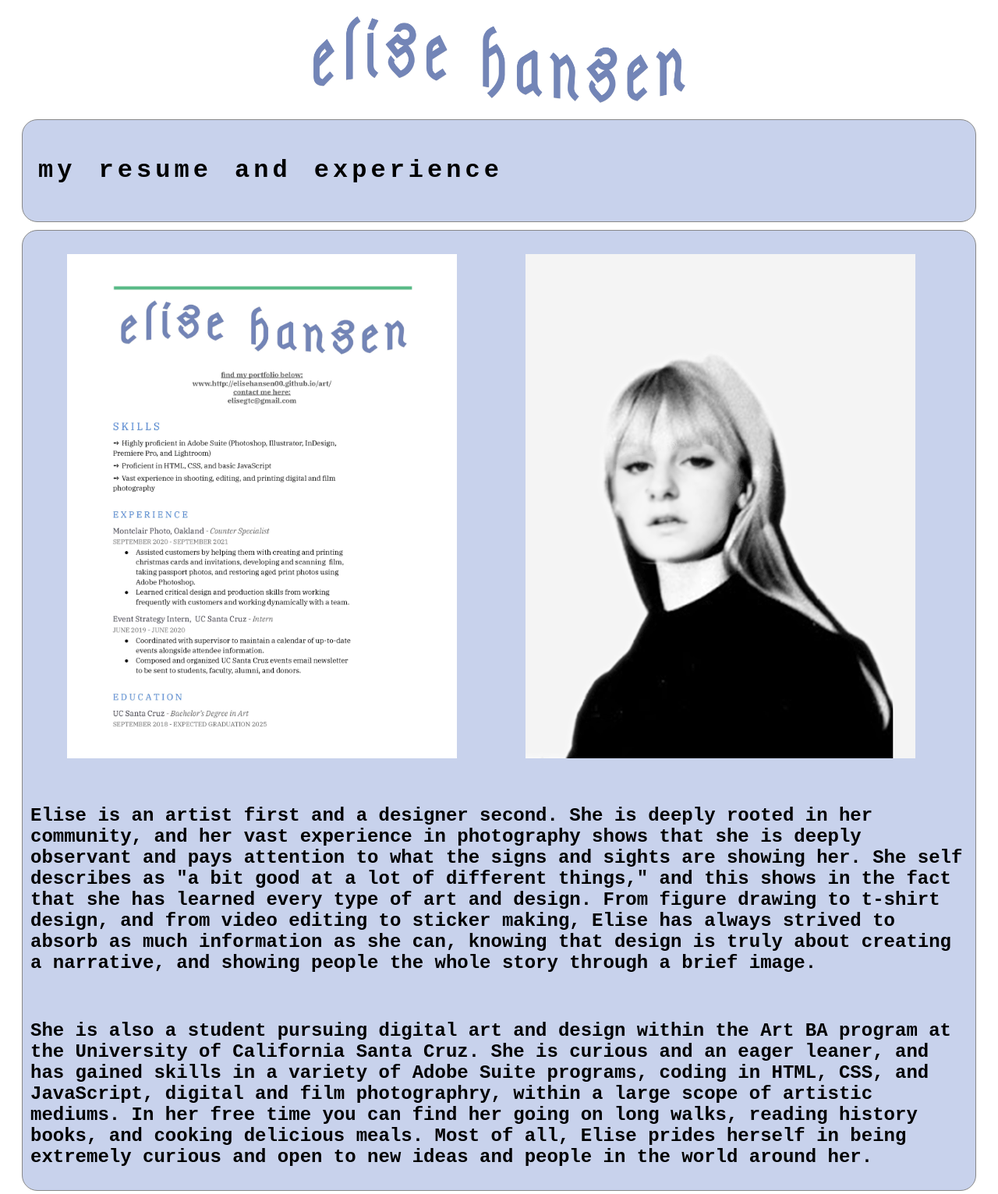
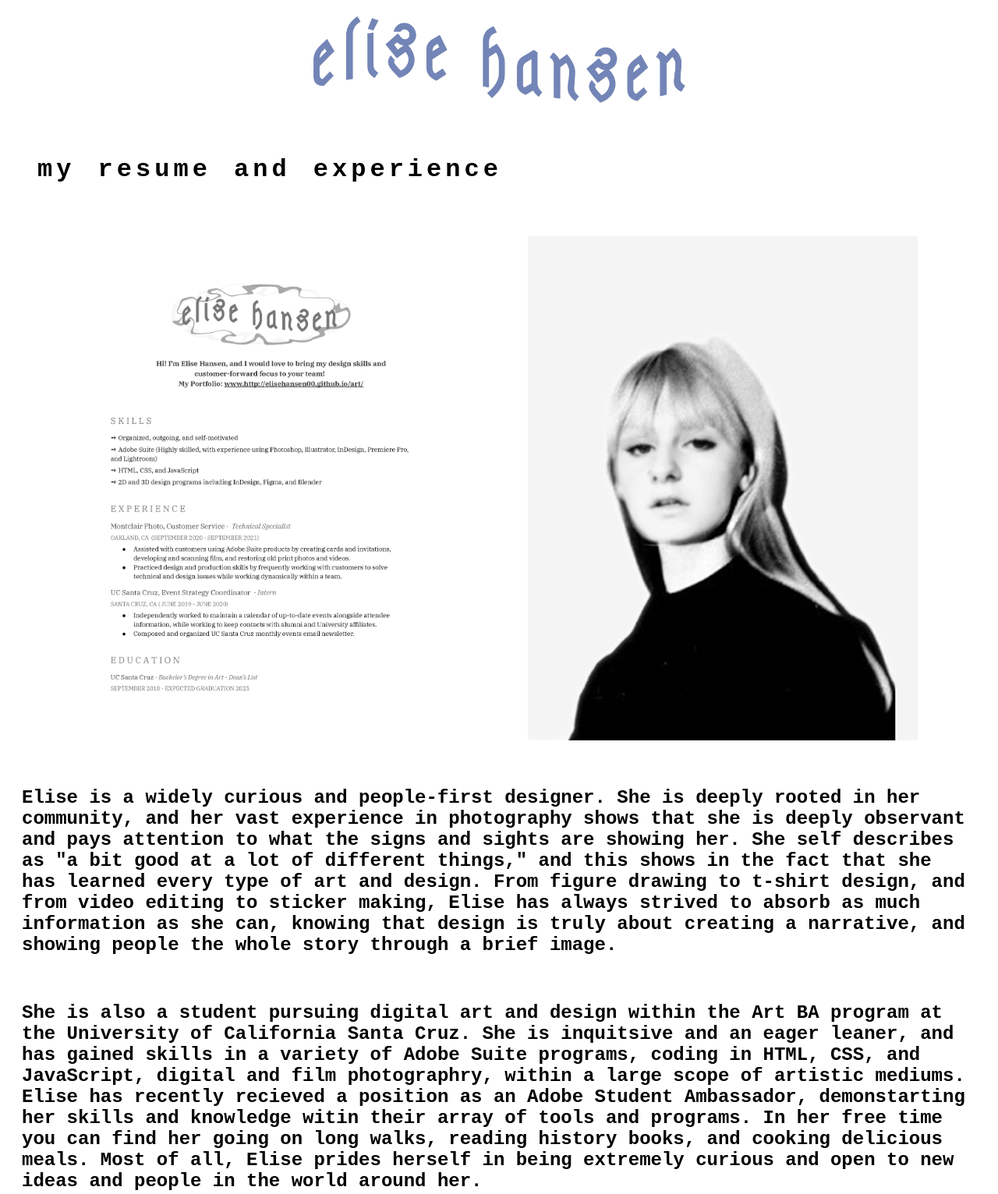
Before and after one commit to elisehansen00/art, a plain HTML site: page resumecv/index.html in a window 1280 px wide. Shown: the part 17-1549 px from the top of the page at 78% size. Drawn offline with nearby package versions, Linux system fonts and the light colour scheme.

Commit message:
UI updates

```diff
--- a/resumecv/css/lab.css
+++ b/resumecv/css/lab.css
@@ -30,7 +30,7 @@ h1 {
   display: block;
   margin-left: auto;
   margin-right: auto;
-  padding: 10px;
+  padding: 20px;
 }
 .picofme {
   max-width: 500px;
--- a/resumecv/index.html
+++ b/resumecv/index.html
@@ -25,18 +25,14 @@
 	<main id="content">
 		<section>
 			<a href="https://elisehansen00.github.io/art/"><img class="myName" src="./img/nameWebsite.png"></a>
-			<div class="minor-section">
-				<h1> my resume and experience </h1>
-			</div>
+			<h1> my resume and experience </h1>
+				<div class="project-images">
+					<img src="./img/EliseHansenResume.jpg">
+					<img class="picofme" src="./img/me_as_nico_final2.png">
+					<h2> Elise is a widely curious and people-first designer. She is deeply rooted in her community, and her vast experience in photography shows that she is deeply observant and pays attention to what the signs and sights are showing her. She self describes as "a bit good at a lot of different things," and this shows in the fact that she has learned every type of art and design. From figure drawing to t-shirt design, and from video editing to sticker making, Elise has always strived to absorb as much information as she can, knowing that design is truly about creating a narrative, and showing people the whole story through a brief image.</h2>
+					<h2>She is also a student pursuing digital art and design within the Art BA program at the University of California Santa Cruz. She is inquitsive and an eager leaner, and has gained skills in a variety of Adobe Suite programs, coding in HTML, CSS, and JavaScript, digital and film photographry, within a large scope of artistic mediums.
+						Elise has recently recieved a position as an Adobe Student Ambassador, demonstarting her skills and knowledge witin their array of tools and programs. In her free time you can find her going on long walks, reading history books, and cooking delicious meals. Most of all, Elise prides herself in being extremely curious and open to new ideas and people in the world around her.</h2>
 
-			<div class="minor-section">
-				<div class="project-images">
-					<img src="./img/resumeimage.jpg">
-					<img class="picofme" src="./img/me_as_nico_final2.png">
-					<h2> Elise is an artist first and a designer second. She is deeply rooted in her community, and her vast experience in photography shows that she is deeply observant and pays attention to what the signs and sights are showing her. She self describes as "a bit good at a lot of different things," and this shows in the fact that she has learned every type of art and design. From figure drawing to t-shirt design, and from video editing to sticker making, Elise has always strived to absorb as much information as she can, knowing that design is truly about creating a narrative, and showing people the whole story through a brief image.</h2>
-					<h2>She is also a student pursuing digital art and design within the Art BA program at the University of California Santa Cruz. She is curious and an eager leaner, and has gained skills in a variety of Adobe Suite programs, coding in HTML, CSS, and JavaScript, digital and film photographry, within a large scope of artistic mediums.
-						In her free time you can find her going on long walks, reading history books, and cooking delicious meals. Most of all, Elise prides herself in being extremely curious and open to new ideas and people in the world around her.</h2>
-			</div>
 					</div>
 			</div>
 					<div id="output"></div>
```
Also changed, not shown: collageart/index.html (+2 -4 lines), digitaldesign/index.html (+0 -3 lines), seeingpast/index.html (+2 -4 lines), videoprojects/index.html (+0 -3 lines), walkinginamerica/index.html (+0 -3 lines), resumecv/img/EliseHansenResume.jpg (added).
